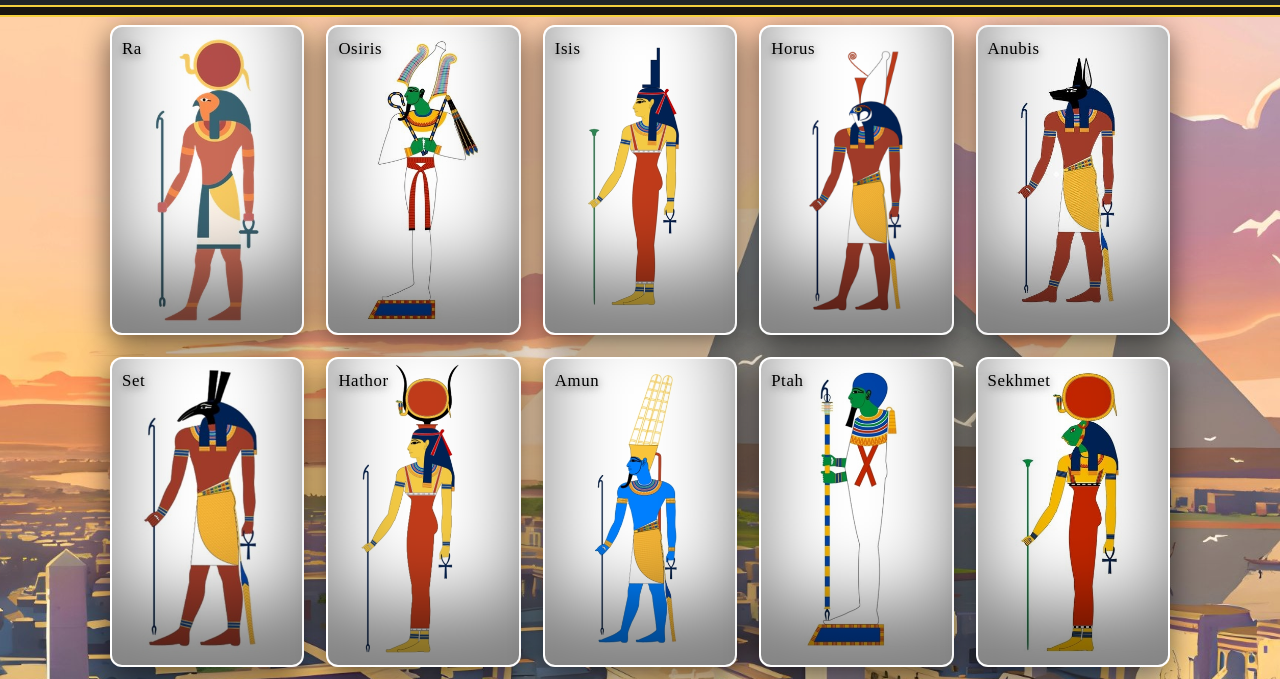
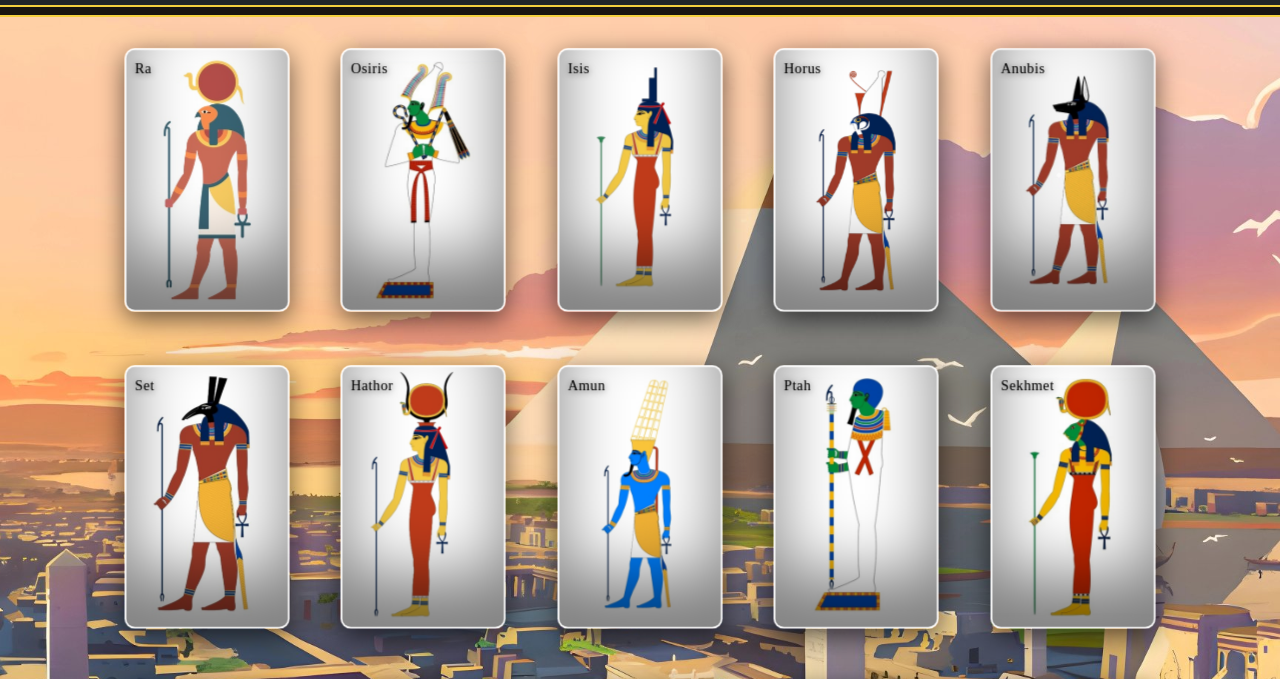
Before and after one commit to MomenElsayedDev/Egyptian-Gods-Project, a plain HTML site: page index.html in a window 1280 px wide. Shown: the part 64-743 px from the top of the page. Drawn offline with nearby package versions, Linux system fonts and the light colour scheme.

Commit message:
Update code cards & flip cards

```diff
--- a/assets/css/style.css
+++ b/assets/css/style.css
@@ -78,16 +78,21 @@ body {
   max-width: 1650px;
   margin: 0 auto;
   padding: 12px;
-  margin-top: -60px; /* نزلناها شويه */
+  margin-top: -60px;
+
 }
 
 /* Flip card wrapper */
 .flip-card {
-  perspective: 1200px; /* 3D effect */
+  perspective: 1200px;
   height: 220px;
   border-radius: 12px;
   overflow: visible;
+  transform: scale(0.85);
+
+  margin-bottom: -15px;
 }
+
 .flip-card-inner {
   position: relative;
   width: 100%;
```
